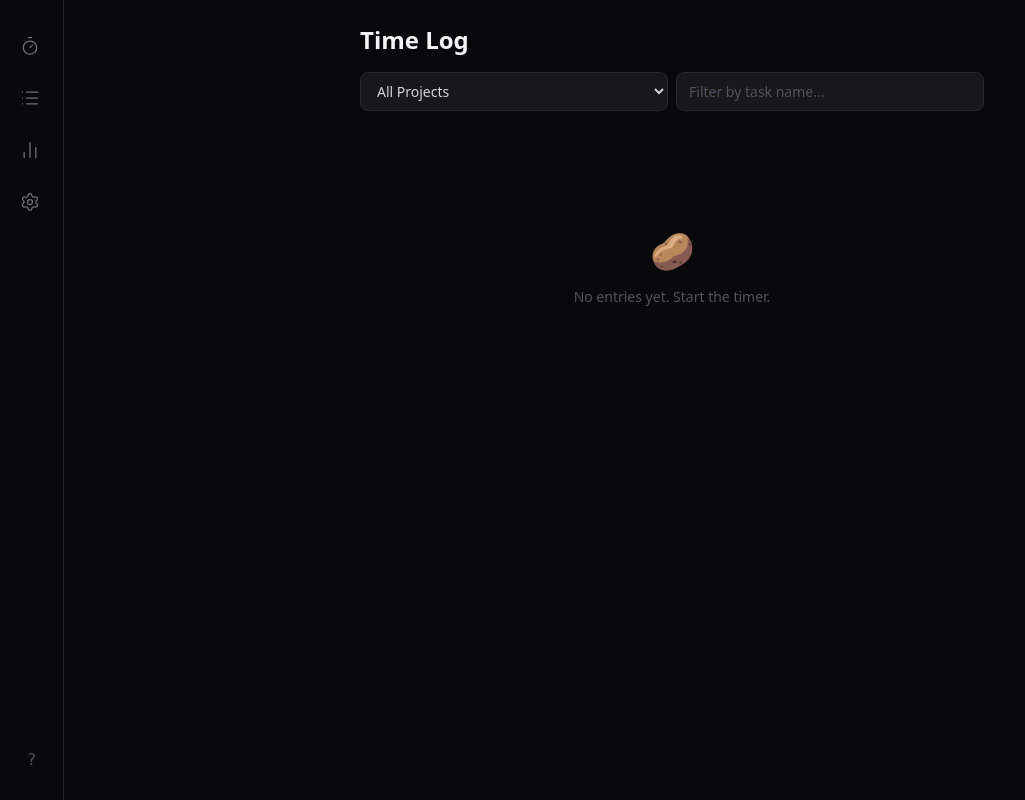
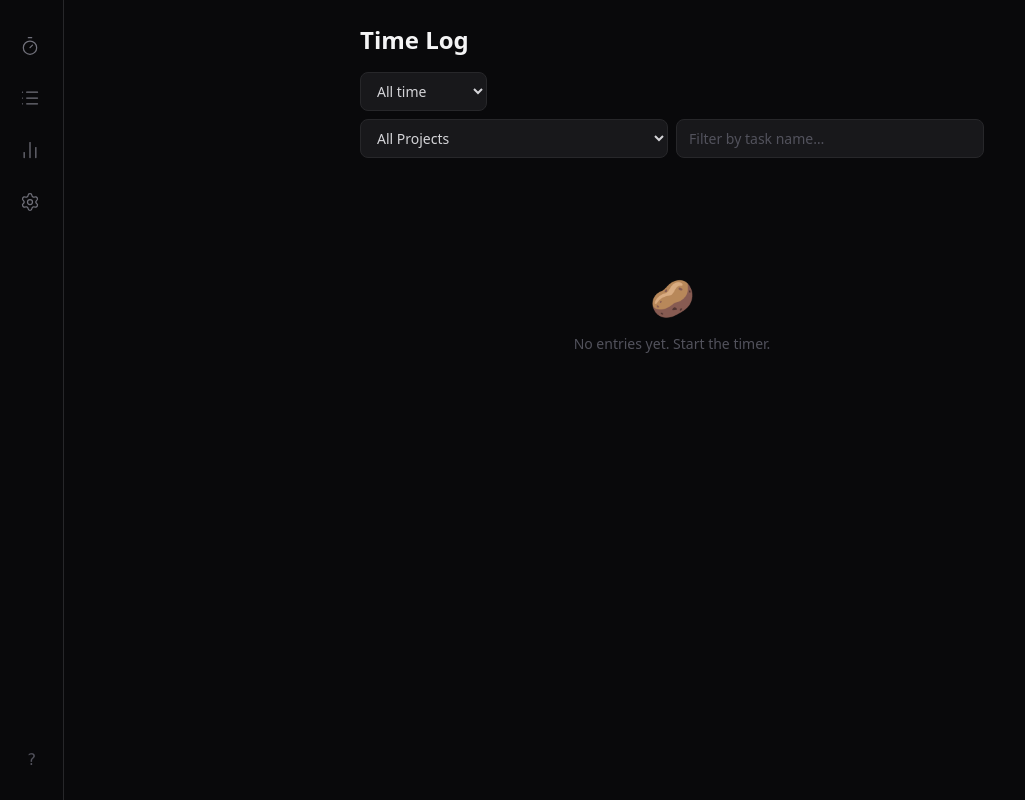
Before and after one commit to Colt4D5/taskpotato, a Next.js app: page /log in a window 1280 px wide. Shown: the whole page, without its empty margins (0-1025 px from the left). Built offline with nearby package versions, Linux system fonts and the light colour scheme.

Commit message:
feat: date range filter on log page with preset quick-selects and custom pickers

```diff
--- a/app/log/page.tsx
+++ b/app/log/page.tsx
@@ -5,6 +5,8 @@ import { useEntries } from "@/hooks/useEntries";
 import { useProjects } from "@/hooks/useProjects";
 import { useTasks } from "@/hooks/useTasks";
 import { EntryList } from "@/components/log/EntryList";
+import { DateRangeFilter, type DateRange } from "@/components/log/DateRangeFilter";
+import { startOfDay, endOfDay } from "@/lib/dateUtils";
 
 export default function LogPage() {
   const { completedEntries, runningEntry, updateEntry, deleteEntry, resumeEntry, duplicateEntry } = useEntries();
@@ -14,6 +16,7 @@ export default function LogPage() {
   const [filterProjectId, setFilterProjectId] = useState<string>("");
   const [filterTaskName, setFilterTaskName] = useState<string>("");
   const [filterTag, setFilterTag] = useState<string>("");
+  const [dateRange, setDateRange] = useState<DateRange>({ from: "", to: "" });
 
   const taskMap = useMemo(() => new Map(tasks.map((t) => [t.id, t])), [tasks]);
 
@@ -26,6 +29,13 @@ export default function LogPage() {
   }, [completedEntries]);
 
   const filteredEntries = useMemo(() => {
+    const fromMs = dateRange.from
+      ? startOfDay(new Date(dateRange.from + "T00:00:00"))
+      : null;
+    const toMs = dateRange.to
+      ? endOfDay(new Date(dateRange.to + "T00:00:00"))
+      : null;
+
     return completedEntries.filter((e) => {
       if (filterProjectId && e.projectId !== filterProjectId) return false;
       if (filterTaskName.trim()) {
@@ -33,9 +43,21 @@ export default function LogPage() {
         if (!taskName.toLowerCase().includes(filterTaskName.trim().toLowerCase())) return false;
       }
       if (filterTag && !(e.tags ?? []).includes(filterTag)) return false;
+      if (fromMs !== null && e.startedAt < fromMs) return false;
+      if (toMs !== null && e.startedAt > toMs) return false;
       return true;
     });
-  }, [completedEntries, filterProjectId, filterTaskName, filterTag, taskMap]);
+  }, [completedEntries, filterProjectId, filterTaskName, filterTag, dateRange, taskMap]);
+
+  const hasActiveFilter =
+    filterProjectId || filterTaskName || filterTag || dateRange.from || dateRange.to;
+
+  function clearFilters() {
+    setFilterProjectId("");
+    setFilterTaskName("");
+    setFilterTag("");
+    setDateRange({ from: "", to: "" });
+  }
 
   const handleDuplicate = (entry: { id: string }) => {
     duplicateEntry(entry.id);
@@ -49,12 +71,15 @@ export default function LogPage() {
     <div className="p-4 md:p-6 max-w-2xl mx-auto">
       <h1 className="text-2xl font-semibold text-zinc-100 mb-4">Time Log</h1>
 
-      {/* Filter bar */}
-      <div className="flex gap-2 mb-6">
+      {/* Date range filter */}
+      <DateRangeFilter value={dateRange} onChange={setDateRange} />
+
+      {/* Field filters */}
+      <div className="flex gap-2 mb-6 flex-wrap">
         <select
           value={filterProjectId}
           onChange={(e) => setFilterProjectId(e.target.value)}
-          className="flex-1 bg-zinc-900 border border-zinc-800 rounded-lg px-3 py-2 text-zinc-300 text-sm focus:outline-none focus:ring-2 focus:ring-orange-500/50"
+          className="flex-1 min-w-[140px] bg-zinc-900 border border-zinc-800 rounded-lg px-3 py-2 text-zinc-300 text-sm focus:outline-none focus:ring-2 focus:ring-orange-500/50"
         >
           <option value="">All Projects</option>
           {projects.map((p) => (
@@ -68,13 +93,13 @@ export default function LogPage() {
           placeholder="Filter by task name…"
           value={filterTaskName}
           onChange={(e) => setFilterTaskName(e.target.value)}
-          className="flex-1 bg-zinc-900 border border-zinc-800 rounded-lg px-3 py-2 text-zinc-300 placeholder-zinc-600 text-sm focus:outline-none focus:ring-2 focus:ring-orange-500/50"
+          className="flex-1 min-w-[140px] bg-zinc-900 border border-zinc-800 rounded-lg px-3 py-2 text-zinc-300 placeholder-zinc-600 text-sm focus:outline-none focus:ring-2 focus:ring-orange-500/50"
         />
         {allTags.length > 0 && (
           <select
             value={filterTag}
             onChange={(e) => setFilterTag(e.target.value)}
-            className="flex-1 bg-zinc-900 border border-zinc-800 rounded-lg px-3 py-2 text-zinc-300 text-sm focus:outline-none focus:ring-2 focus:ring-orange-500/50"
+            className="flex-1 min-w-[120px] bg-zinc-900 border border-zinc-800 rounded-lg px-3 py-2 text-zinc-300 text-sm focus:outline-none focus:ring-2 focus:ring-orange-500/50"
           >
             <option value="">All Tags</option>
             {allTags.map((t) => (
@@ -82,15 +107,24 @@ export default function LogPage() {
             ))}
           </select>
         )}
-        {(filterProjectId || filterTaskName || filterTag) && (
+        {hasActiveFilter && (
           <button
-            onClick={() => { setFilterProjectId(""); setFilterTaskName(""); setFilterTag(""); }}
+            onClick={clearFilters}
             className="px-3 py-2 text-xs text-zinc-500 hover:text-orange-400 border border-zinc-800 rounded-lg transition-colors"
           >
-            Clear
+            Clear all
           </button>
         )}
       </div>
+
+      {/* Filtered entry count hint */}
+      {(dateRange.from || dateRange.to) && (
+        <p className="text-xs text-zinc-500 mb-3">
+          {filteredEntries.length === 0
+            ? "No entries in this range."
+            : `${filteredEntries.length} entr${filteredEntries.length === 1 ? "y" : "ies"} in selected range`}
+        </p>
+      )}
 
       <EntryList
         entries={filteredEntries}
--- /dev/null
+++ b/components/log/DateRangeFilter.tsx
@@ -0,0 +1,127 @@
+"use client";
+
+import { useMemo } from "react";
+import { startOfWeek } from "@/lib/dateUtils";
+
+export type DateRange = {
+  from: string; // YYYY-MM-DD or ""
+  to: string;   // YYYY-MM-DD or ""
+};
+
+type Preset = {
+  label: string;
+  value: string;
+  getRange: () => DateRange;
+};
+
+function toYMD(date: Date): string {
+  return date.toLocaleDateString("en-CA");
+}
+
+function getPresets(): Preset[] {
+  const today = new Date();
+  today.setHours(0, 0, 0, 0);
+
+  const thisWeekStart = startOfWeek(today, 1);
+  const thisWeekEnd = new Date(thisWeekStart);
+  thisWeekEnd.setDate(thisWeekStart.getDate() + 6);
+
+  const lastWeekStart = new Date(thisWeekStart);
+  lastWeekStart.setDate(thisWeekStart.getDate() - 7);
+  const lastWeekEnd = new Date(thisWeekStart);
+  lastWeekEnd.setDate(thisWeekStart.getDate() - 1);
+
+  const thisMonthStart = new Date(today.getFullYear(), today.getMonth(), 1);
+  const thisMonthEnd = new Date(today.getFullYear(), today.getMonth() + 1, 0);
+
+  const lastMonthStart = new Date(today.getFullYear(), today.getMonth() - 1, 1);
+  const lastMonthEnd = new Date(today.getFullYear(), today.getMonth(), 0);
+
+  const last7Start = new Date(today);
+  last7Start.setDate(today.getDate() - 6);
+
+  const last30Start = new Date(today);
+  last30Start.setDate(today.getDate() - 29);
+
+  return [
+    { label: "Today", value: "today", getRange: () => ({ from: toYMD(today), to: toYMD(today) }) },
+    { label: "This week", value: "this-week", getRange: () => ({ from: toYMD(thisWeekStart), to: toYMD(thisWeekEnd) }) },
+    { label: "Last week", value: "last-week", getRange: () => ({ from: toYMD(lastWeekStart), to: toYMD(lastWeekEnd) }) },
+    { label: "Last 7 days", value: "last-7", getRange: () => ({ from: toYMD(last7Start), to: toYMD(today) }) },
+    { label: "This month", value: "this-month", getRange: () => ({ from: toYMD(thisMonthStart), to: toYMD(thisMonthEnd) }) },
+    { label: "Last month", value: "last-month", getRange: () => ({ from: toYMD(lastMonthStart), to: toYMD(lastMonthEnd) }) },
+    { label: "Last 30 days", value: "last-30", getRange: () => ({ from: toYMD(last30Start), to: toYMD(today) }) },
+  ];
+}
+
+interface DateRangeFilterProps {
+  value: DateRange;
+  onChange: (range: DateRange) => void;
+}
+
+export function DateRangeFilter({ value, onChange }: DateRangeFilterProps) {
+  const presets = useMemo(() => getPresets(), []);
+
+  const activePreset = useMemo(() => {
+    if (!value.from && !value.to) return "";
+    for (const p of presets) {
+      const r = p.getRange();
+      if (r.from === value.from && r.to === value.to) return p.value;
+    }
+    return "custom";
+  }, [value, presets]);
+
+  function handlePresetChange(presetValue: string) {
+    if (!presetValue) {
+      onChange({ from: "", to: "" });
+      return;
+    }
+    const preset = presets.find((p) => p.value === presetValue);
+    if (preset) onChange(preset.getRange());
+  }
+
+  const isActive = value.from || value.to;
+
+  return (
+    <div className="flex flex-wrap gap-2 items-center mb-2">
+      {/* Preset selector */}
+      <select
+        value={activePreset}
+        onChange={(e) => handlePresetChange(e.target.value)}
+        className="bg-zinc-900 border border-zinc-800 rounded-lg px-3 py-2 text-zinc-300 text-sm focus:outline-none focus:ring-2 focus:ring-orange-500/50"
+      >
+        <option value="">All time</option>
+        {presets.map((p) => (
+          <option key={p.value} value={p.value}>{p.label}</option>
+        ))}
+        {activePreset === "custom" && <option value="custom">Custom range</option>}
+      </select>
+
+      {/* Custom date pickers — shown whenever a range is active */}
+      {isActive && (
+        <>
+          <div className="flex items-center gap-1">
+            <span className="text-xs text-zinc-500">From</span>
+            <input
+              type="date"
+              value={value.from}
+              max={value.to || undefined}
+              onChange={(e) => onChange({ ...value, from: e.target.value })}
+              className="bg-zinc-900 border border-zinc-800 rounded-lg px-2 py-2 text-zinc-300 text-sm focus:outline-none focus:ring-2 focus:ring-orange-500/50"
+            />
+          </div>
+          <div className="flex items-center gap-1">
+            <span className="text-xs text-zinc-500">To</span>
+            <input
+              type="date"
+              value={value.to}
+              min={value.from || undefined}
+              onChange={(e) => onChange({ ...value, to: e.target.value })}
+              className="bg-zinc-900 border border-zinc-800 rounded-lg px-2 py-2 text-zinc-300 text-sm focus:outline-none focus:ring-2 focus:ring-orange-500/50"
+            />
+          </div>
+        </>
+      )}
+    </div>
+  );
+}
```
Also changed, not shown: 2 other files (tests, documents, lock files or other folders).
